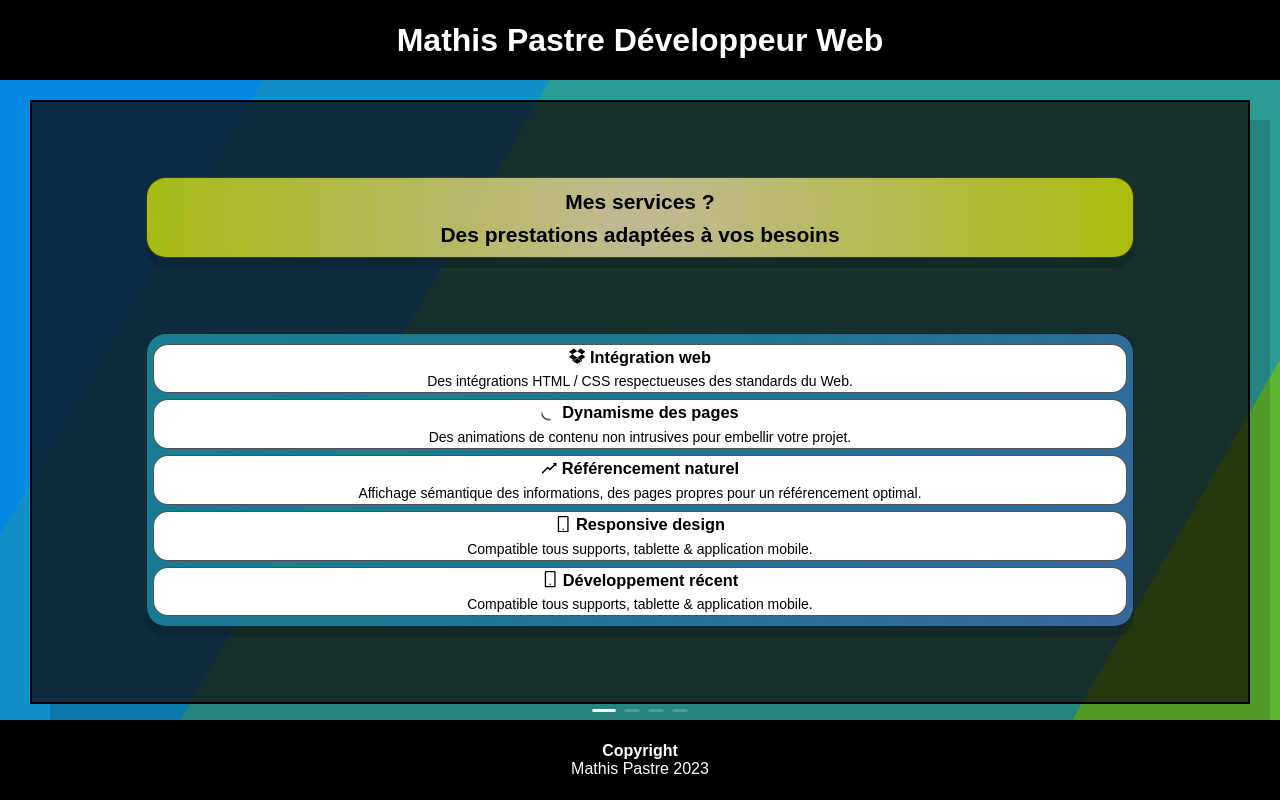
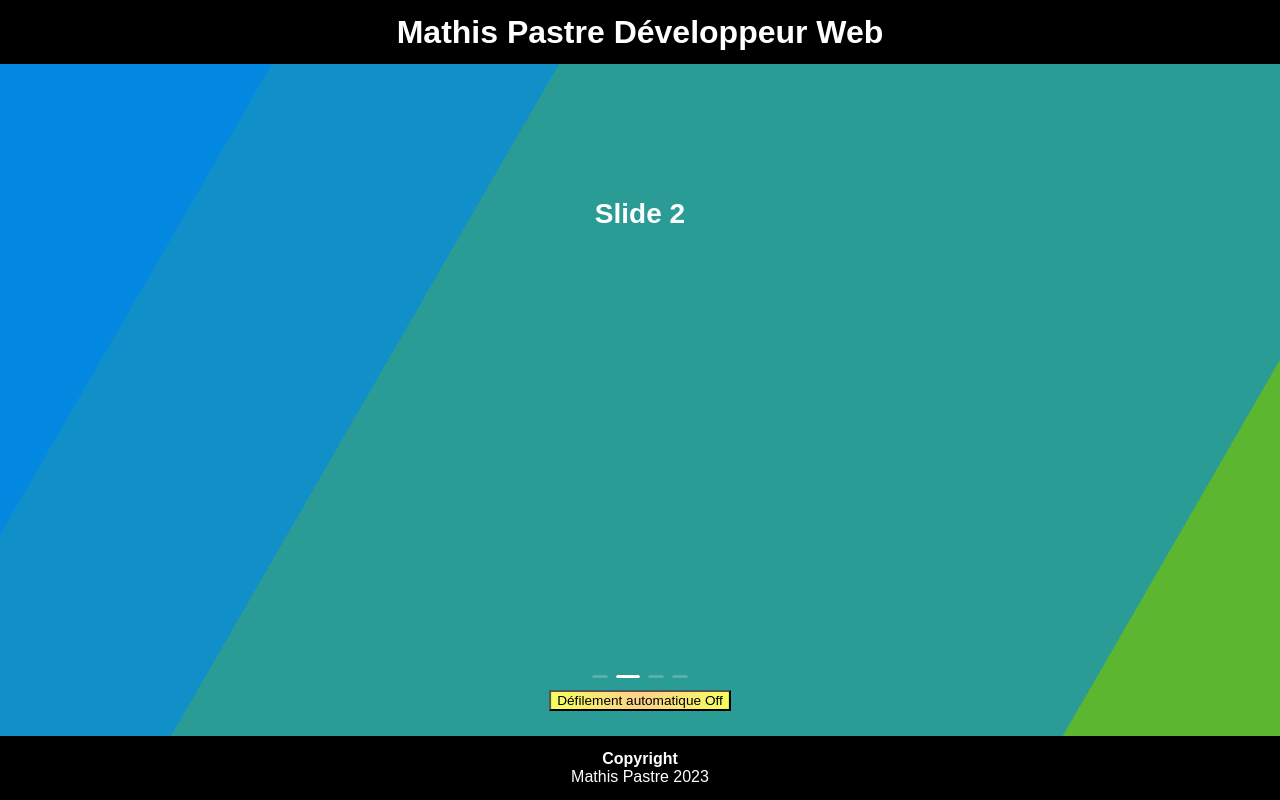
Before and after one commit to MathisPastreNelson/portfolio-mathis-pastre, a React (Create React App) app: page / in a window 1280 px wide. Built offline with nearby package versions, Linux system fonts and the light colour scheme; a web font is replaced by a local one.

Commit message:
Impove style

```diff
--- a/src/components/Main.js
+++ b/src/components/Main.js
@@ -1,16 +1,18 @@
 import React from 'react';
+import { useState } from 'react';
 import "slick-carousel/slick/slick.css";
 import "slick-carousel/slick/slick-theme.css";
 import { Carousel } from 'antd';
 import { MobileOutlined, RiseOutlined, LoadingOutlined, DropboxOutlined } from '@ant-design/icons';
+
 // import { FontAwesomeIcon } from '@fortawesome/react-fontawesome'
 // import { faEnvelope, faWonSign } from '@fortawesome/free-solid-svg-icons'
 
 export default function Main() {
+    const [autoplay, setAutoplay] = useState(true);
     return (
         <div className='main_container'>
-
-            <Carousel>
+            <Carousel autoplay={autoplay}>
                 <div>
                     <section className="present">
                         <div className="title">
@@ -66,7 +68,11 @@ export default function Main() {
                 <div>
                     <h1 style={{ color: "white", lineHeight: "300px" }}>Slide 4</h1>
                 </div>
+
             </Carousel >
+            <button className='buttonPlay' onClick={() => setAutoplay(!autoplay)}>
+                Défilement automatique  {autoplay ? "Off" : "On"}
+            </button>
         </div>
     )
 
--- a/src/style/_animations.scss
+++ b/src/style/_animations.scss
@@ -3,7 +3,7 @@
     background: rgba(15, 3, 3, 0.705);
     border-radius: 0% 0% 0% 0% / 0% 0% 0% 0%;
     color: rgb(0, 0, 0);
-    box-shadow: 20px 20px rgba(0, 0, 0, .15);
+    box-shadow: 10px 10px rgba(0, 0, 0, .15);
     transition: all .4s ease;
 
 }
--- a/src/style/_footer.scss
+++ b/src/style/_footer.scss
@@ -1,5 +1,5 @@
 footer {
-    height: 10vh;
+    height: 8vh;
     display: flex;
     justify-content: center;
     align-items: center;
--- a/src/style/_header.scss
+++ b/src/style/_header.scss
@@ -1,5 +1,5 @@
 header {
-    height: 10vh;
+    height: 8vh;
     display: flex;
     justify-content: center;
     align-items: center;
--- a/src/style/_main.scss
+++ b/src/style/_main.scss
@@ -1,5 +1,5 @@
 .main_container {
-    height: 80vh;
+    height: 84vh;
     overflow: hidden;
 }
 
@@ -13,27 +13,37 @@
 
 .present {
     width: 95vw;
-    margin: 2.5vh auto;
+    margin: 1.5vh auto;
     height: 75vh;
     display: flex;
     justify-content: space-evenly;
     align-items: center;
     flex-direction: column;
-    border: solid 2px black;
+    border: solid 1px black;
 }
 
 .title {
     background-image: radial-gradient(circle farthest-side, #fceabbbd, #e8f800b4);
     border: solid 1px rgba(0, 0, 0, 0.678);
-    border-radius: 20px;
+    border-radius: 10px;
     box-shadow: 0px 10px rgba(0, 0, 0, .15);
     width: 80%;
 }
 
+h2 {
+    font-size: 18px;
+    text-shadow: 2px 8px 6px rgba(0, 0, 0, 0.418),
+        0px -5px 35px rgba(255, 255, 255, 0.3);
+}
+
+h3 {
+    text-shadow: 0px 2px 2px rgba(0, 0, 0, 0.267);
+}
+
 .article {
     border: solid 1px rgba(0, 0, 0, 0.678);
-    border-radius: 20px;
-    background: linear-gradient(-45deg, #ee7652a1, #975af8a2, #23a5d59c, #23d5ab98);
+    border-radius: 10px;
+    background: linear-gradient(-45deg, #e9c9bfa1, #975af8a2, #23a5d59c, #23d5ab98);
     background-size: 400% 400%;
     animation: gradient 2s ease infinite;
     box-shadow: 0px 10px rgba(0, 0, 0, .15);
@@ -46,12 +56,28 @@
 
 .article>div {
     margin: 3px;
-    background-color: white;
+    background: linear-gradient(-45deg, salmon, #f09abb, #23a6d5, #23d5ab);
+    background-size: 400% 400%;
+    animation: gradient 5s ease infinite;
     width: 100%;
-    border-radius: 15px;
+    border-radius: 10px;
     border: solid 1px rgba(0, 0, 0, 0.678);
     transition: 300ms;
     cursor: not-allowed;
+}
+
+@keyframes gradient {
+    0% {
+        background-position: 0% 50%;
+    }
+
+    50% {
+        background-position: 100% 50%;
+    }
+
+    100% {
+        background-position: 0% 50%;
+    }
 }
 
 .article>div:hover {
@@ -74,6 +100,34 @@
     }
 }
 
+.buttonPlay {
+    background-image: radial-gradient(circle farthest-side, #fceabbbd, #f4ff5e);
+    animation-name: stretch;
+    animation-duration: 400ms;
+    animation-timing-function: ease-out;
+    animation-delay: 0;
+    animation-direction: alternate;
+    animation-iteration-count: infinite;
+    animation-fill-mode: none;
+    animation-play-state: running;
+}
+
+@keyframes stretch {
+    0% {
+        transform: scale(1);
+        background-color: red;
+    }
+
+    50% {
+        background-color: orange;
+    }
+
+    100% {
+        transform: scale(1.05, 1);
+        background-color: yellow;
+    }
+}
+
 @media (max-width: 576px) {
     .present {
         height: 78vh;
@@ -89,11 +143,11 @@
     }
 
     h3 {
-        font-size: 14px;
+        font-size: 13px;
     }
 
     div>p {
-        font-size: 13px;
+        font-size: 11px;
     }
 
     .article {
--- a/src/style/index.css
+++ b/src/style/index.css
@@ -11,7 +11,7 @@ body {
 }
 
 header {
-  height: 10vh;
+  height: 8vh;
   display: flex;
   justify-content: center;
   align-items: center;
@@ -66,7 +66,7 @@ header {
   }
 }
 .main_container {
-  height: 80vh;
+  height: 84vh;
   overflow: hidden;
 }
 
@@ -80,27 +80,36 @@ header {
 
 .present {
   width: 95vw;
-  margin: 2.5vh auto;
+  margin: 1.5vh auto;
   height: 75vh;
   display: flex;
   justify-content: space-evenly;
   align-items: center;
   flex-direction: column;
-  border: solid 2px black;
+  border: solid 1px black;
 }
 
 .title {
   background-image: radial-gradient(circle farthest-side, rgba(252, 234, 187, 0.7411764706), rgba(232, 248, 0, 0.7058823529));
   border: solid 1px rgba(0, 0, 0, 0.678);
-  border-radius: 20px;
+  border-radius: 10px;
   box-shadow: 0px 10px rgba(0, 0, 0, 0.15);
   width: 80%;
 }
 
+h2 {
+  font-size: 18px;
+  text-shadow: 2px 8px 6px rgba(0, 0, 0, 0.418), 0px -5px 35px rgba(255, 255, 255, 0.3);
+}
+
+h3 {
+  text-shadow: 0px 2px 2px rgba(0, 0, 0, 0.267);
+}
+
 .article {
   border: solid 1px rgba(0, 0, 0, 0.678);
-  border-radius: 20px;
-  background: linear-gradient(-45deg, rgba(238, 118, 82, 0.631372549), rgba(151, 90, 248, 0.6352941176), rgba(35, 165, 213, 0.6117647059), rgba(35, 213, 171, 0.5960784314));
+  border-radius: 10px;
+  background: linear-gradient(-45deg, rgba(233, 201, 191, 0.631372549), rgba(151, 90, 248, 0.6352941176), rgba(35, 165, 213, 0.6117647059), rgba(35, 213, 171, 0.5960784314));
   background-size: 400% 400%;
   -webkit-animation: gradient 2s ease infinite;
           animation: gradient 2s ease infinite;
@@ -114,17 +123,15 @@ header {
 
 .article > div {
   margin: 3px;
-  background-color: white;
+  background: linear-gradient(-45deg, salmon, #f09abb, #23a6d5, #23d5ab);
+  background-size: 400% 400%;
+  -webkit-animation: gradient 5s ease infinite;
+          animation: gradient 5s ease infinite;
   width: 100%;
-  border-radius: 15px;
+  border-radius: 10px;
   border: solid 1px rgba(0, 0, 0, 0.678);
   transition: 300ms;
   cursor: not-allowed;
-}
-
-.article > div:hover {
-  background-image: radial-gradient(circle farthest-side, rgba(252, 234, 187, 0.7411764706), rgba(232, 248, 0, 0.7058823529));
-  transform: scale(1, 1.05);
 }
 
 @-webkit-keyframes gradient {
@@ -150,6 +157,69 @@ header {
     background-position: 0% 50%;
   }
 }
+.article > div:hover {
+  background-image: radial-gradient(circle farthest-side, rgba(252, 234, 187, 0.7411764706), rgba(232, 248, 0, 0.7058823529));
+  transform: scale(1, 1.05);
+}
+
+@keyframes gradient {
+  0% {
+    background-position: 0% 50%;
+  }
+  50% {
+    background-position: 100% 50%;
+  }
+  100% {
+    background-position: 0% 50%;
+  }
+}
+.buttonPlay {
+  background-image: radial-gradient(circle farthest-side, rgba(252, 234, 187, 0.7411764706), #f4ff5e);
+  -webkit-animation-name: stretch;
+          animation-name: stretch;
+  -webkit-animation-duration: 400ms;
+          animation-duration: 400ms;
+  -webkit-animation-timing-function: ease-out;
+          animation-timing-function: ease-out;
+  -webkit-animation-delay: 0;
+          animation-delay: 0;
+  -webkit-animation-direction: alternate;
+          animation-direction: alternate;
+  -webkit-animation-iteration-count: infinite;
+          animation-iteration-count: infinite;
+  -webkit-animation-fill-mode: none;
+          animation-fill-mode: none;
+  -webkit-animation-play-state: running;
+          animation-play-state: running;
+}
+
+@-webkit-keyframes stretch {
+  0% {
+    transform: scale(1);
+    background-color: red;
+  }
+  50% {
+    background-color: orange;
+  }
+  100% {
+    transform: scale(1.05, 1);
+    background-color: yellow;
+  }
+}
+
+@keyframes stretch {
+  0% {
+    transform: scale(1);
+    background-color: red;
+  }
+  50% {
+    background-color: orange;
+  }
+  100% {
+    transform: scale(1.05, 1);
+    background-color: yellow;
+  }
+}
 @media (max-width: 576px) {
   .present {
     height: 78vh;
@@ -162,10 +232,10 @@ header {
     font-size: 16px;
   }
   h3 {
-    font-size: 14px;
+    font-size: 13px;
   }
   div > p {
-    font-size: 13px;
+    font-size: 11px;
   }
   .article {
     width: 90%;
@@ -179,7 +249,7 @@ header {
   background: rgba(15, 3, 3, 0.705);
   border-radius: 0% 0% 0% 0%/0% 0% 0% 0%;
   color: rgb(0, 0, 0);
-  box-shadow: 20px 20px rgba(0, 0, 0, 0.15);
+  box-shadow: 10px 10px rgba(0, 0, 0, 0.15);
   transition: all 0.4s ease;
 }
 
@@ -199,7 +269,7 @@ header {
   }
 }
 footer {
-  height: 10vh;
+  height: 8vh;
   display: flex;
   justify-content: center;
   align-items: center;
```
Also changed, not shown: 1 other file (tests, documents, lock files or other folders).
